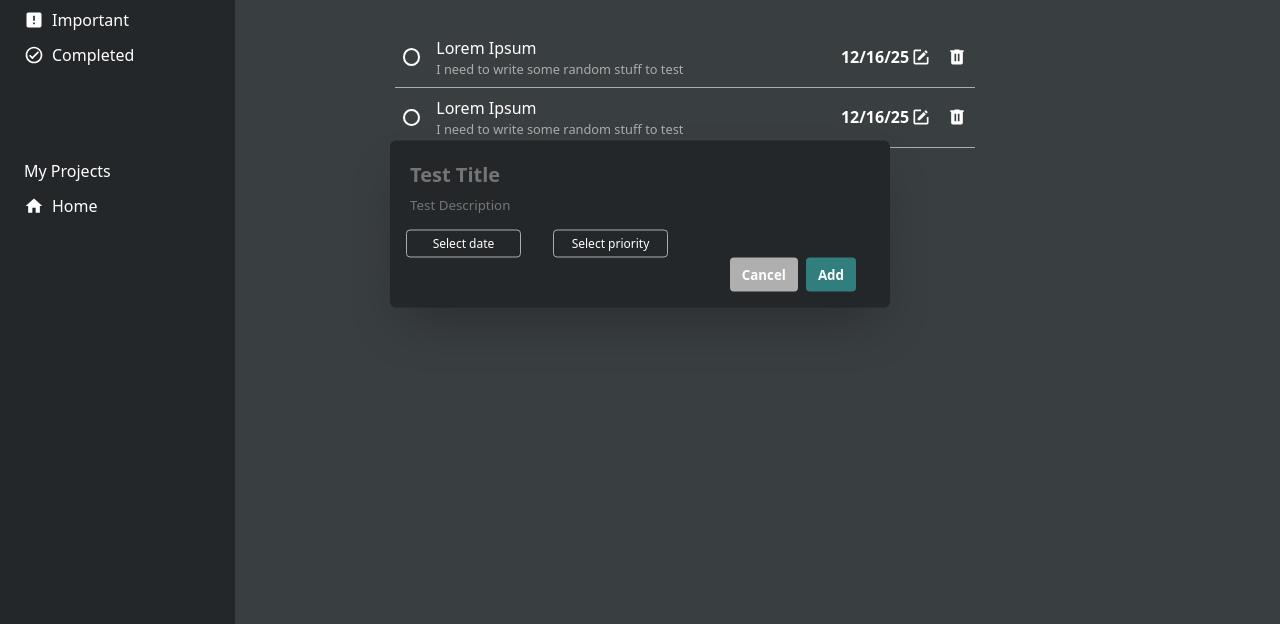
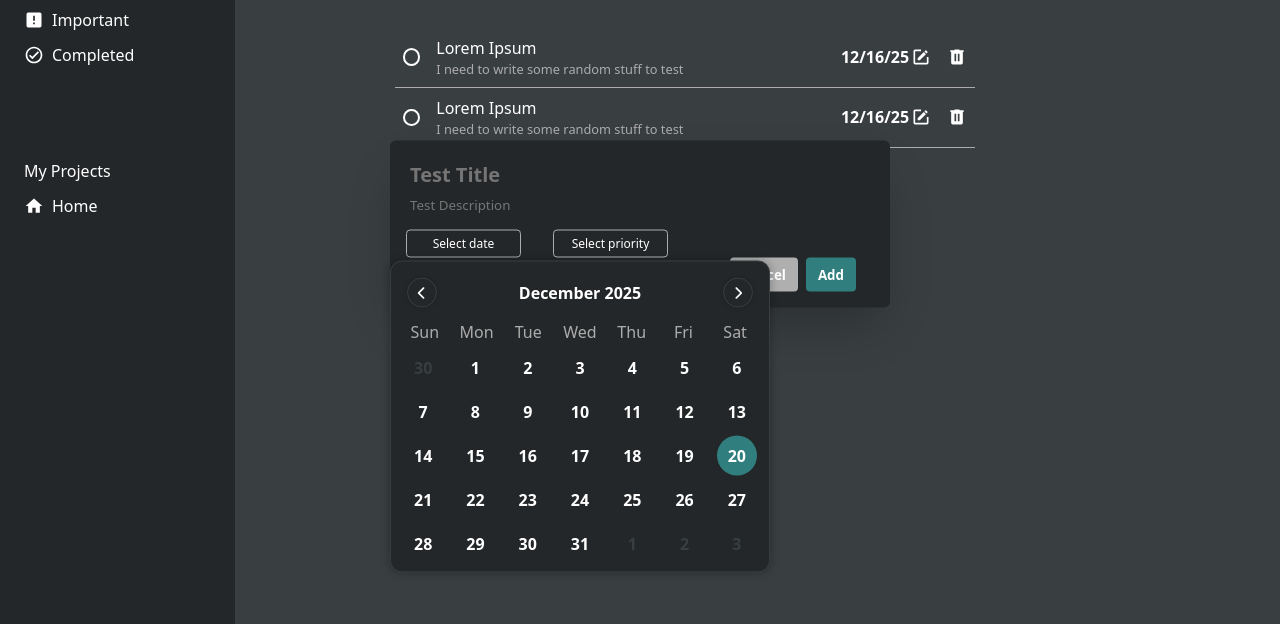
Before and after one commit to Amormio25/todo-list, a website built with webpack: page src/template.html in a window 1280 px wide. Shown: the part 176-800 px from the top of the page. Built offline with nearby package versions, Linux system fonts and the light colour scheme.

Commit message:
fixup! Fixed dialog to stay in center of screen, created custom data picker

```diff
--- a/src/assets/css/style.css
+++ b/src/assets/css/style.css
@@ -346,8 +346,8 @@ dialog::backdrop {
   top: 72%;
   left: 0;
   right: 0;
-  visibility: hidden;
-  opacity: 0;
+  visibility: visible;
+  opacity: 1;
   display: flex;
   flex-direction: column;
   width: 380px;
@@ -376,8 +376,8 @@ dialog::backdrop {
   display: flex;
   justify-content: center;
   align-items: center;
-  width: 40px;
-  height: 40px;
+  width: 30px;
+  height: 30px;
   box-shadow: 0 0 4px rgba(0, 0, 0, 0.2);
   border: 1px solid var(--grey);
   border-radius: 50%;
@@ -425,7 +425,7 @@ dialog::backdrop {
 }
 
 .date.inactive {
-  color: #d2d2d2;
+  color: var(--grey);
 }
 
 .date.inactive:hover {
```
Also changed, not shown: src/modules/calendar.js (+7 -0 lines).
